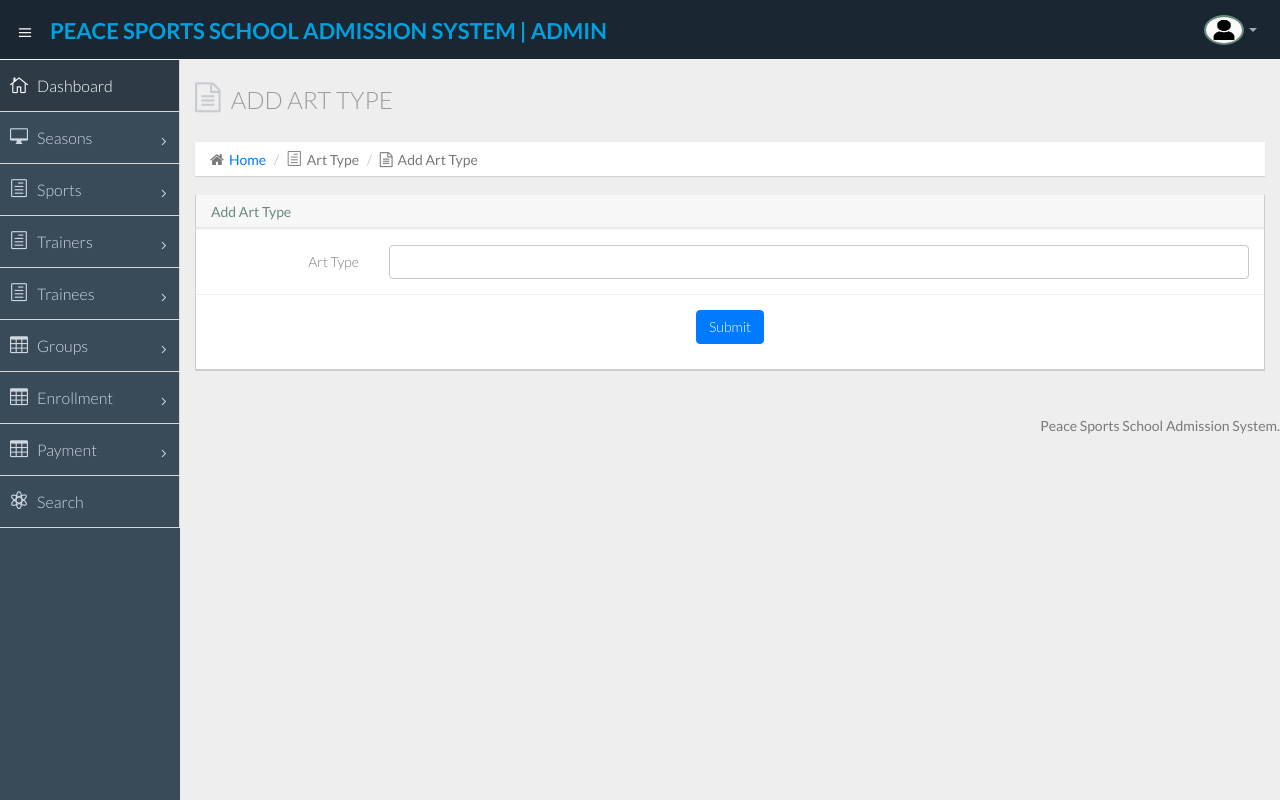
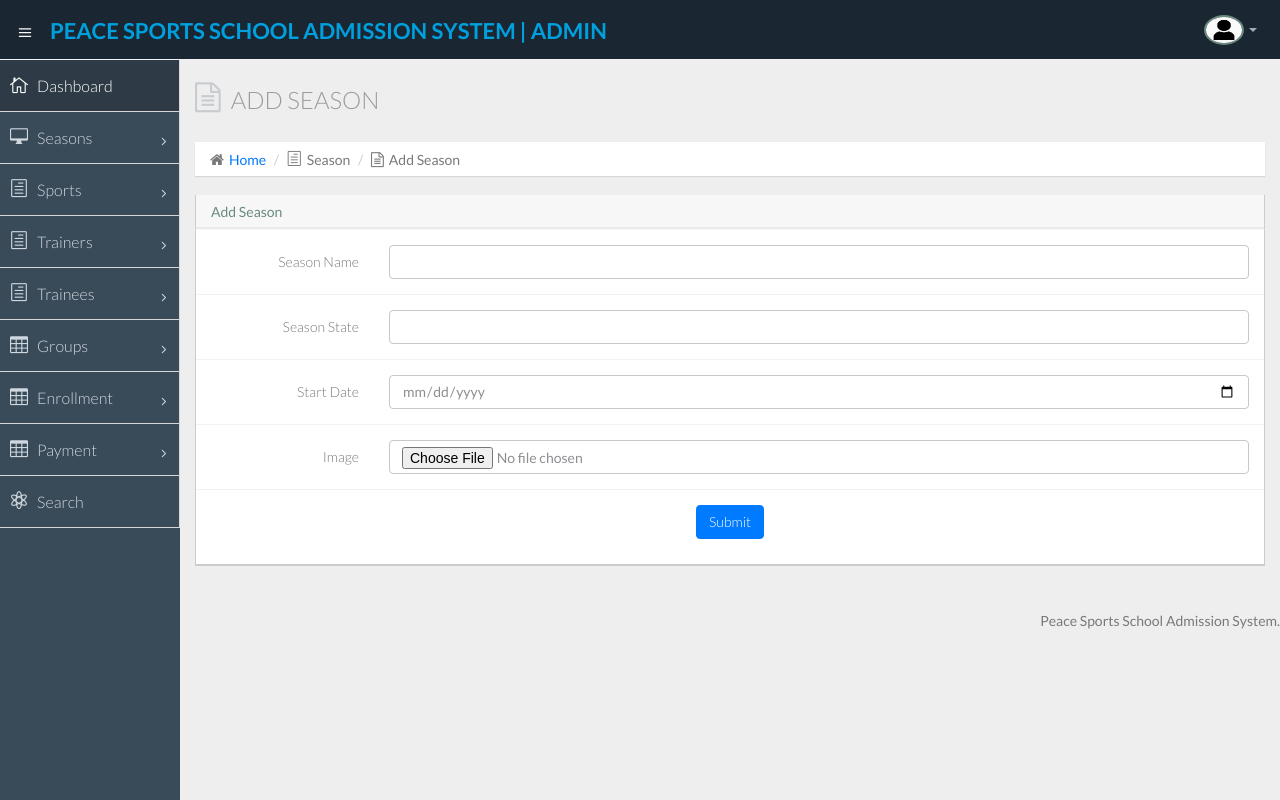
Before and after one commit to nashaatnabil0/pss_admission, a PHP site: page /add_season.php in a window 1280 px wide. Run offline with PHP 8.4, Linux system fonts and the light colour scheme; the visitor is signed in with stand-in values (Sample User, id 1); data that the repository does not hold is empty; some libraries are stand-ins or nearby versions.

Commit message:
fixed add_season link in the sidebar, edited add_season code, changed admin login background to the school logo

```diff
--- a/admin/add_season.php
+++ b/admin/add_season.php
@@ -10,21 +10,34 @@ if (strlen($_SESSION['sportadmission']==0)) {
 if(isset($_POST['submit']))
   {
 
-    $arttype=$_POST['arttype'];
-    $query=$pdoConnection-> query("insert into tblarttype(ArtType) value('$arttype')");
-    if ($query) {
-echo "<script>alert('Artist type has been added.');</script>";
-echo "<script>window.location.href ='manage-art-type.php'</script>";
+    $Name=$_POST['Name'];
+    $State=$_POST['State'];
+    $stDate=$_POST['startdate'];
+    $seasonImg = $_FILES['image']['name'];
+
+    $extension = strtolower(pathinfo($seasonImg, PATHINFO_EXTENSION));
+    $allowed_extensions = array("jpg", "jpeg", "png", "gif");
+      // Validation for allowed extensions
+      if (!in_array($extension, $allowed_extensions)) {
+        $errors['image'] = "Invalid format. Only jpg / jpeg/ png /gif format allowed";
+     }
+
+    if (empty($errors)) {
+      $renameSeasonImg = md5($seasonImg) . '.' . $extension;
+      move_uploaded_file($_FILES["image"]["tmp_name"], "images/" . $renameSeasonImg);
+
+        $query = $pdoConnection->query("INSERT INTO season (name, state, startDate, image) VALUES ('$Name', '$State', '$stDate', '$renameSeasonImg')");
+        if ($query) {
+echo "<script>alert('New season has been added.');</script>";
+echo "<script>window.location.href ='viewall_seasons.php'</script>";
   }
   else
     {
 
       echo "<script>alert('Something Went Wrong. Please try again.');</script>";
     }
-
-
-
 }
+  }
   ?>
 <!DOCTYPE html>
 <html lang="en">
@@ -70,11 +83,11 @@ echo "<script>window.location.href ='manage-art-type.php'</script>";
       <section class="wrapper">
         <div class="row">
           <div class="col-lg-12">
-            <h3 class="page-header"><i class="fa fa-file-text-o"></i>Add Art Type</h3>
+            <h3 class="page-header"><i class="fa fa-file-text-o"></i>Add Season</h3>
             <ol class="breadcrumb">
               <li><i class="fa fa-home"></i><a href="dashboard.php">Home</a></li>
-              <li><i class="icon_document_alt"></i>Art Type</li>
-              <li><i class="fa fa-file-text-o"></i>Add Art Type</li>
+              <li><i class="icon_document_alt"></i>Season</li>
+              <li><i class="fa fa-file-text-o"></i>Add Season</li>
             </ol>
           </div>
         </div>
@@ -82,18 +95,38 @@ echo "<script>window.location.href ='manage-art-type.php'</script>";
           <div class="col-lg-12">
             <section class="panel">
               <header class="panel-heading">
-             Add Art Type
+             Add Season
               </header>
               <div class="panel-body">
                 <form class="form-horizontal " method="post" action="" enctype="multipart/form-data">
 
                   <div class="form-group">
-                    <label class="col-sm-2 control-label">Art Type</label>
+                    <label class="col-sm-2 control-label">Season Name</label>
                     <div class="col-sm-10">
-                      <input class="form-control" id="arttype" name="arttype"  type="text" required="true">
+                      <input class="form-control" id="Name" name="Name"  type="text" required="true">
                     </div>
                   </div>
-
+                  <div class="form-group">
+                    <label class="col-sm-2 control-label">Season State</label>
+                    <div class="col-sm-10">
+                      <input class="form-control" id="State" name="State"  type="text" required="true">
+                    </div>
+                  </div>
+                  <div class="form-group">
+                    <label class="col-sm-2 control-label">Start Date</label>
+                    <div class="col-sm-10">
+                      <input class="form-control" id="startDate" name="startdate"  type="date">
+                    </div>
+                  </div>
+                  <div class="form-group">
+                    <label class="col-sm-2 control-label">Image</label>
+                    <div class="col-sm-10">
+                       <input type="file" class="form-control" name="image" id="image" value="" required="true">
+                       <?php if( isset($errors['image'])){ ?>
+                        <span style="color:red;display:block;text-align:left"><?php echo $errors['image'] ?></span>
+                       <?php } ?>
+                      </div>
+                  </div>
                   <div class="form-group">
 
                  <p style="text-align: center;"> <button type="submit" name='submit' class="btn btn-primary">Submit</button></p>
--- a/admin/includes/sidebar.php
+++ b/admin/includes/sidebar.php
@@ -16,7 +16,7 @@
                           <span class="menu-arrow arrow_carrot-right"></span>
                       </a>
             <ul class="sub">
-              <li><a class="" href="add-season.php">Add season</a></li>
+              <li><a class="" href="add_season.php">Add season</a></li>
               <li><a class="" href="viewall_seasons.php">Manage seasons</a></li>
 
             </ul>
```
Also changed, not shown: admin/images/896097b5c8c50623ada3dbec5d3b43de.jpg (added), admin/images/backgroung-img.jpg, admin/images/backgroung-img2.jpg (added), admin/images/summer.jpg (added).
